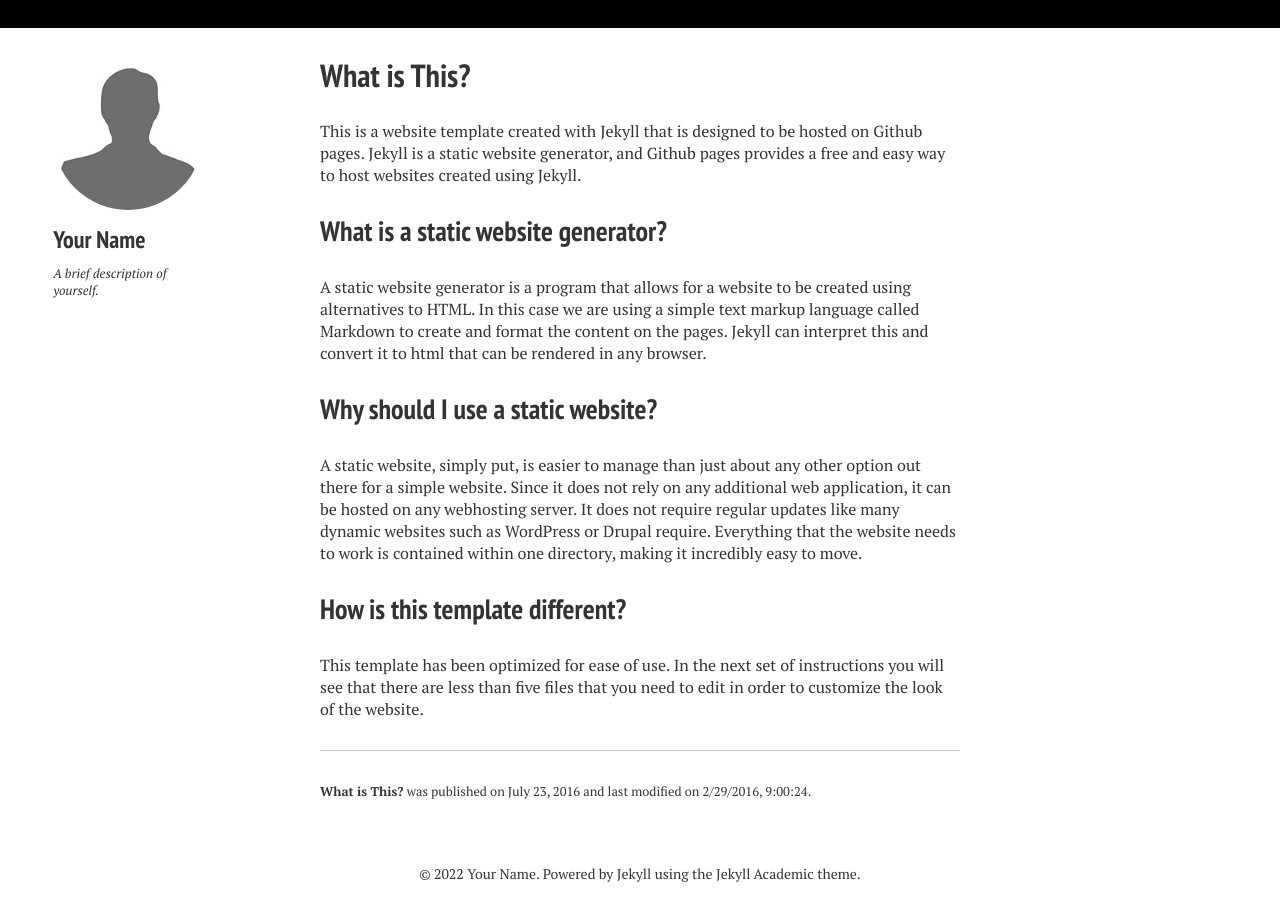
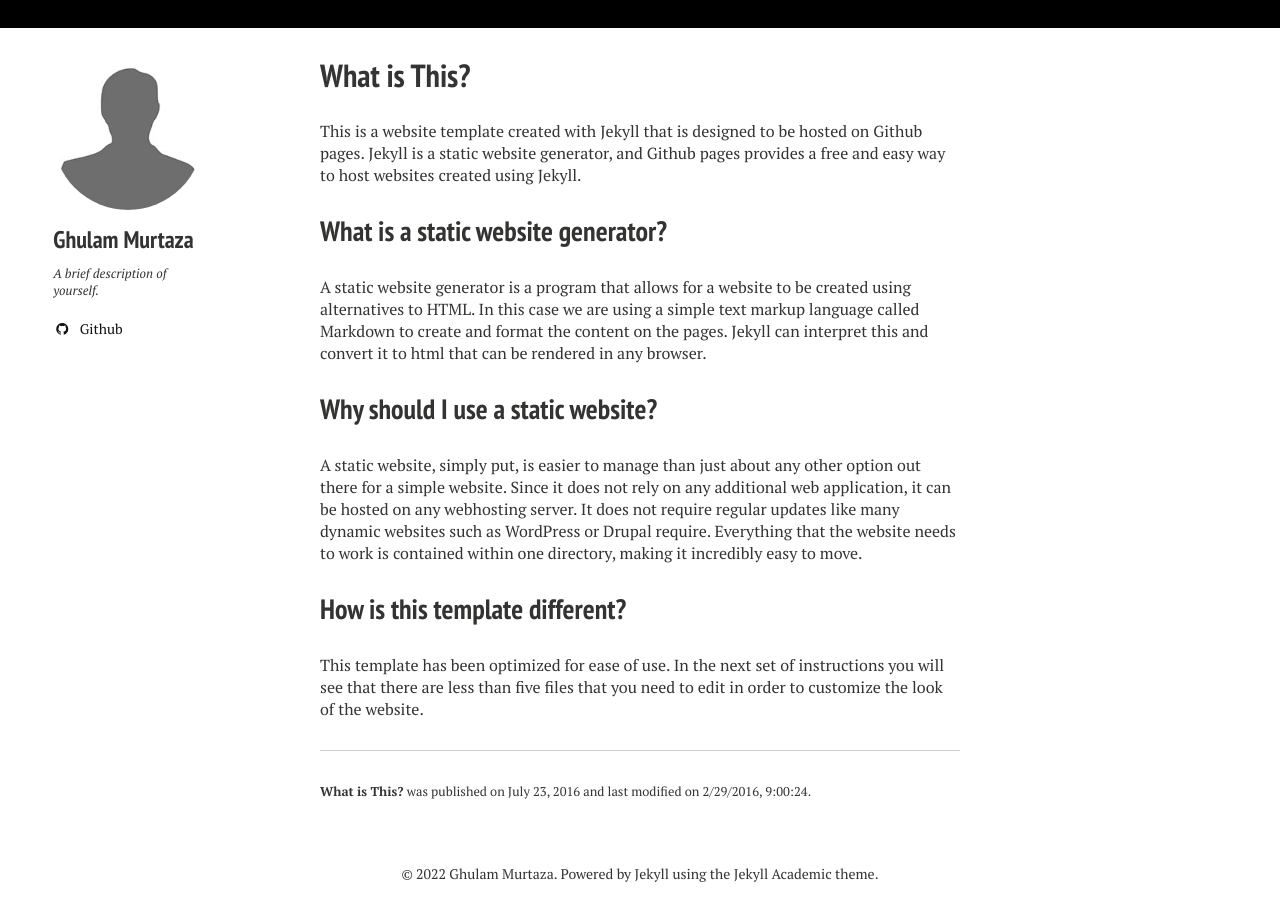
Before and after one commit to gmurtaza404/gmurtaza404.github.io, a Jekyll site: the page built from _posts/2016-07-23-example-post.md, in a window 1280 px wide, cut to the strip 104-1036 px from the top of the page. Shown: the top 921 px of the strip. Built offline with Jekyll 4.4.1, drawn with Linux system fonts in a browser that asks for light colours; nearby versions of some CDN libraries.

Commit message:
added some personal bio

```diff
--- a/_config.yml
+++ b/_config.yml
@@ -6,14 +6,14 @@ logo: # filename of a logo image that has been placed into your images directory
 
 # Enter the following platform usernames if you would like for them to appear on your site.
 owner:
-  name: Your Name
+  name: Ghulam Murtaza
   avatar: bio-photo.jpg
   bio: "A brief description of yourself."
   email: #emailaddress
   # Do not include the @ symbol in your Twitter username
   twitter: #username
   linkedin: #username
-  github: #username
+  github: gmurtaza404
   orcid: # ID Number (ex. 0000-0000-0000-0000)
   researchgate: #username
   mendeley: #username
```
